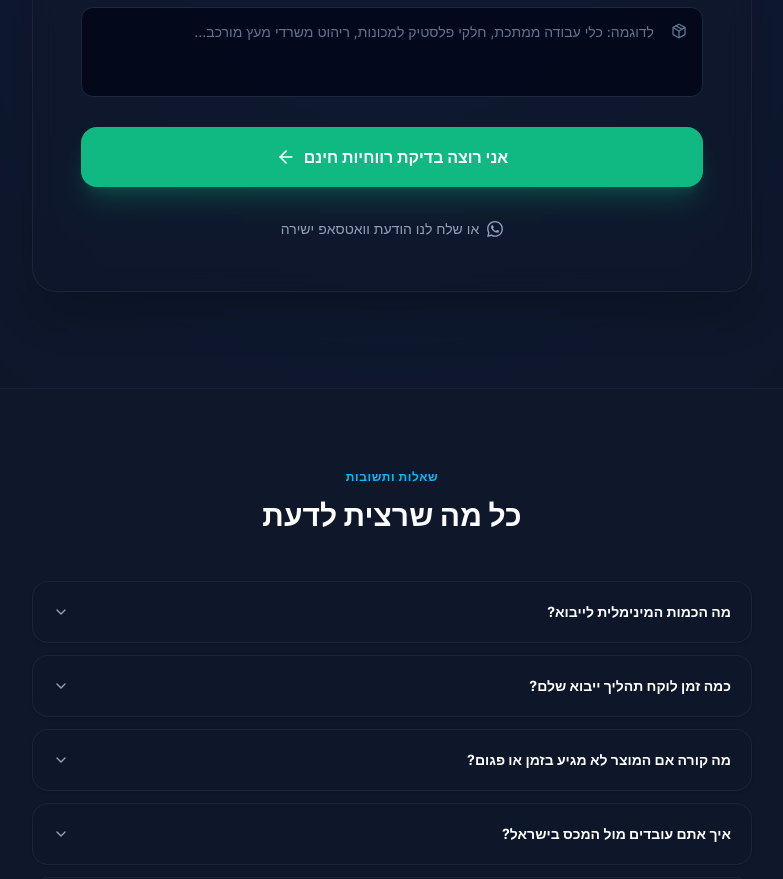
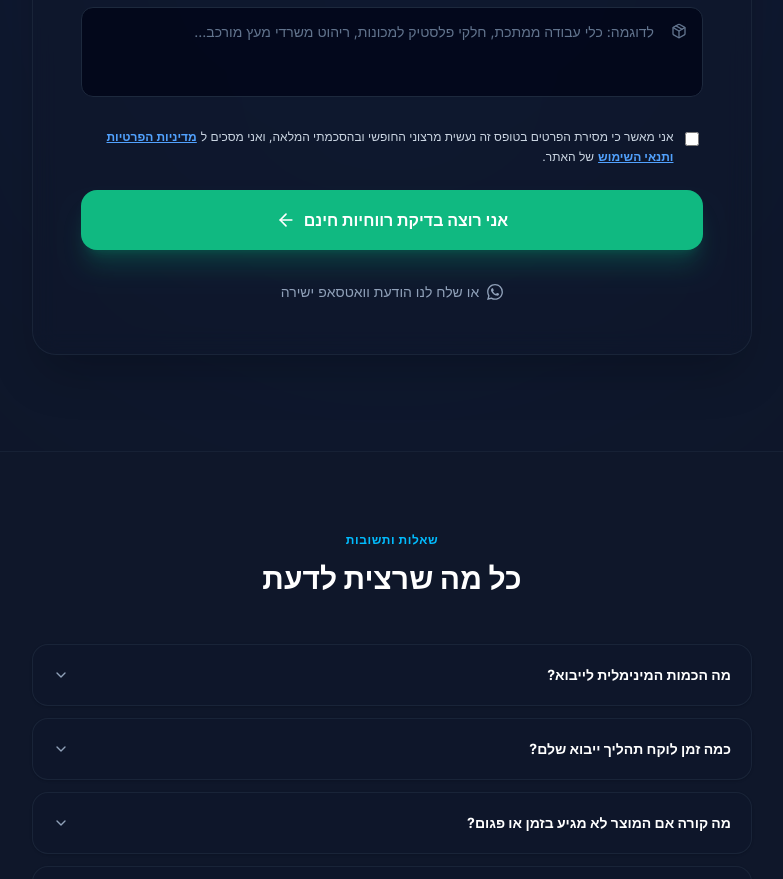
Before and after one commit to ofek-ok/nexora_website, a Next.js app: page / in a window 1280 px wide. Shown: the part 5320-6199 px from the top of the page, without its empty margins (248-1031 px from the left). Built offline with nearby package versions, Linux system fonts and the light colour scheme; no server answers.

Commit message:
Add privacy policy consent checkbox to contact form

```diff
--- a/src/app/page.tsx
+++ b/src/app/page.tsx
@@ -38,6 +38,7 @@ export default function LandingPage() {
   const [product, setProduct] = useState('');
   const [isSubmitting, setIsSubmitting] = useState(false);
   const [isSuccess, setIsSuccess] = useState(false);
+  const [agreedToTerms, setAgreedToTerms] = useState(false);
 
   // Simple self-contained Toast State
   const [toast, setToast] = useState<{ message: string; type: 'success' | 'error' } | null>(null);
@@ -208,6 +209,10 @@ export default function LandingPage() {
     e.preventDefault();
     if (!fullName || !companyName || !email || !phone || !product) {
       showToast('אנא מלא את כל השדות', 'error');
+      return;
+    }
+    if (!agreedToTerms) {
+      showToast('עליך לאשר את תנאי השימוש ומדיניות הפרטיות', 'error');
       return;
     }
 
@@ -275,6 +280,7 @@ export default function LandingPage() {
       setEmail('');
       setPhone('');
       setProduct('');
+      setAgreedToTerms(false);
     } catch (error) {
       console.error(error);
       showToast('אירעה שגיאה בשליחת הטופס. אנא נסה שנית.', 'error');
@@ -1235,6 +1241,32 @@ export default function LandingPage() {
                   </div>
                 </div>
 
+                {/* Privacy and terms checkbox */}
+                <div className="flex items-start gap-3 mt-4 pr-1">
+                  <input
+                    type="checkbox"
+                    id="agreedToTerms"
+                    required
+                    checked={agreedToTerms}
+                    onChange={(e) => setAgreedToTerms(e.target.checked)}
+                    className="w-4 h-4 rounded border-slate-800 bg-slate-950/80 text-blue-600 focus:ring-blue-500/25 outline-none cursor-pointer mt-1"
+                  />
+                  <label htmlFor="agreedToTerms" className="text-xs text-slate-300 leading-relaxed cursor-pointer select-none">
+                    אני מאשר כי מסירת הפרטים בטופס זה נעשית מרצוני החופשי ובהסכמתי המלאה, ואני מסכים ל
+                    <a
+                      href="#privacy-policy"
+                      onClick={(e) => {
+                        e.preventDefault();
+                        alert("מדיניות פרטיות ותנאי שימוש: המידע שאתה מוסר בטופס זה (שם, טלפון, מייל ופרטי מוצר) נאסף אך ורק לצורך יצירת קשר, בדיקת היתכנות ייבוא והתאמת השירות עבור העסק שלך. אנו מתחייבים לשמור על סודיות המידע ולא להעבירו לצד ג' ללא הסכמתך.");
+                      }}
+                      className="text-blue-400 hover:text-blue-300 underline font-semibold mx-1"
+                    >
+                      מדיניות הפרטיות ותנאי השימוש
+                    </a>
+                    של האתר.
+                  </label>
+                </div>
+
                 {/* Submit button (Emerald green success color) */}
                 <button
                   type="submit"
```
